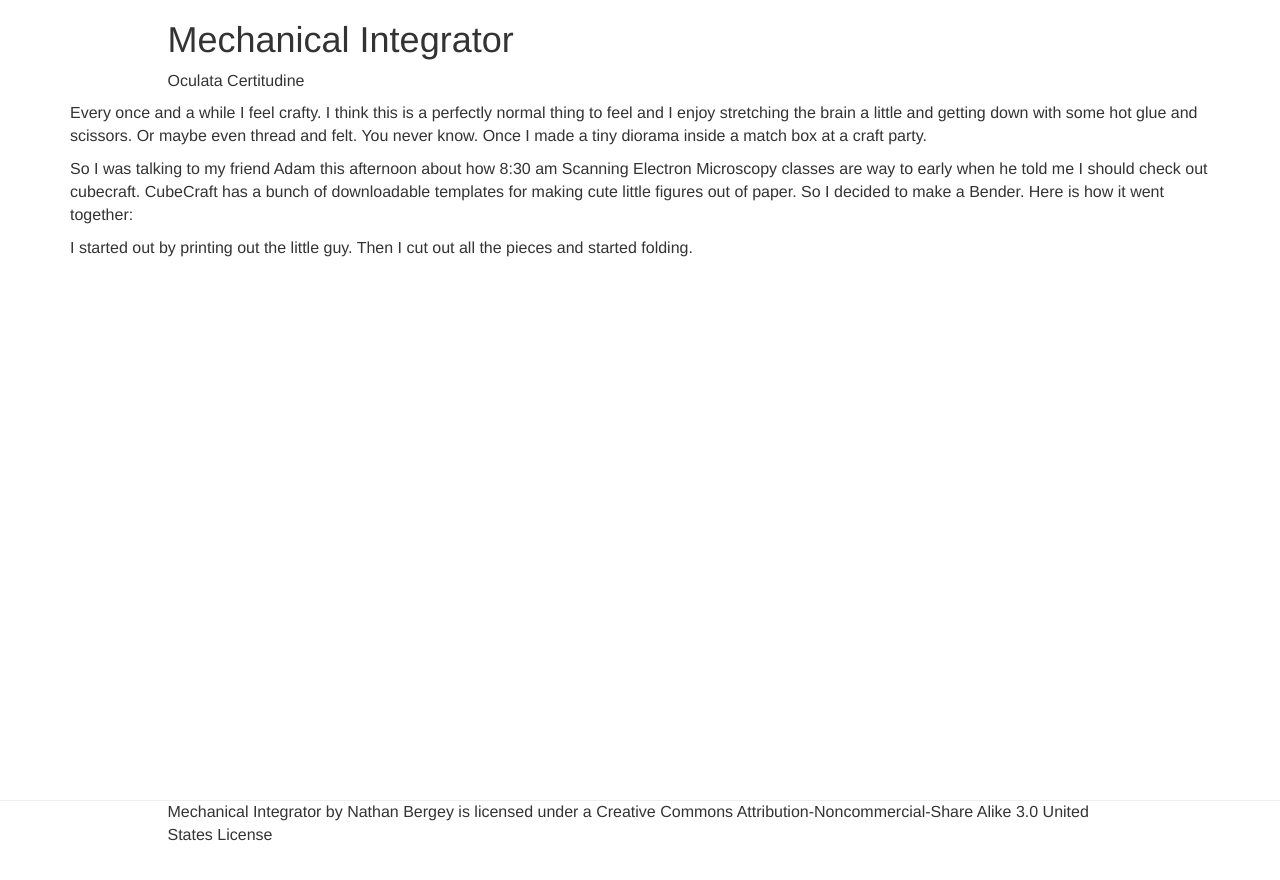
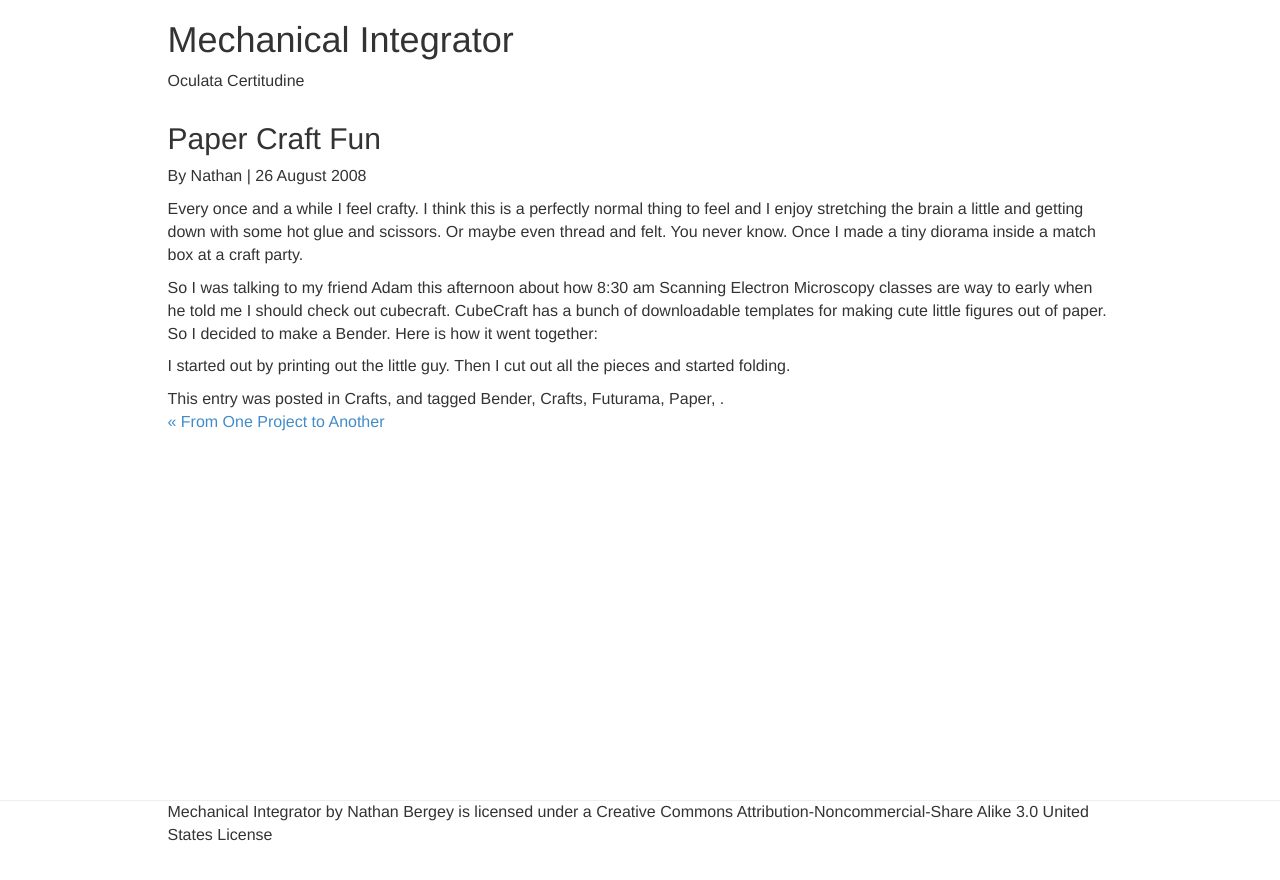
Before and after one commit to natronics/MechanicalIntegrator, a Jekyll site: the page built from _posts/2008-08-26-paper-craft-fun.markdown, in a window 1280 px wide. Shown: the top 880 px of the page. Built offline with Jekyll 4.4.1, drawn with Linux system fonts in a browser that asks for light colours.

Commit message:
tags, catagories and pagination

```diff
--- a/_layouts/post.html
+++ b/_layouts/post.html
@@ -1,6 +1,44 @@
 ---
 layout: base
 ---
-<div>
-{{content}}
+<div class="row">
+ <div class="col-lg-10 col-lg-offset-1">
+
+    <h2>{{ page.title }}</h2>
+    <p class="byline">By Nathan | {{ page.date | date_to_long_string }}</p>
+
+    {{content}}
+
+
+    <div class="postfoot">
+        <div class="meta">
+            This entry was posted in
+            <span class="categories">
+                {% for cat in page.categories %}
+                    {{ cat }},
+                {%else %}
+                    Uncategorized
+                {% endfor %}
+            </span>
+            {% if page.tags != empty %}
+                and tagged
+                <span class="tags">
+                    {% for tag in page.tags %}
+                        {{ tag }},
+                    {% endfor %}
+                </span>.
+            {% endif %}
+        </div>
+        <div class="postflow">
+            {% if page.previous %}
+                <a href="{{ page.previous.url }}">&laquo; {{ page.previous.title }}</a>
+            {% endif %}
+
+            {% if page.next %}
+                <a href="{{ page.next.url }}">{{ page.next.title }} &raquo;</a>
+            {% endif %}
+        </div>
+    </div>
+
+ </div>
 </div>
```
Also changed, not shown: index.markdown (+7 -2 lines).
